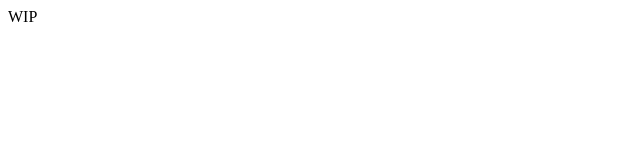
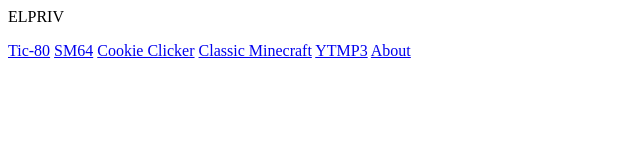
Before and after one commit to ELPRIV/Page, a plain HTML site: page index.html in a window 1280 px wide. Shown: the whole page, without its empty margins (0-640 px from the left). Drawn offline with Linux system fonts and the light colour scheme.

Commit message:
Update index.html

```diff
--- a/index.html
+++ b/index.html
@@ -1 +1,2 @@
-WIP
+<p>ELPRIV</p>
+<p><a href="https://elpriv.github.io/tic80html/index.html">Tic-80</a> <a href="elpriv.github.io/sm64">SM64</a> <a href="https://elpriv.github.io/cookieclicker">Cookie Clicker</a> <a href="https://elpriv.github.io/cmine/">Classic Minecraft</a> <a href="https://elpriv.github.io/aeiou">YTMP3</a> <a href="https://elpriv.github.io/page/about.html">About</a></p>
```
